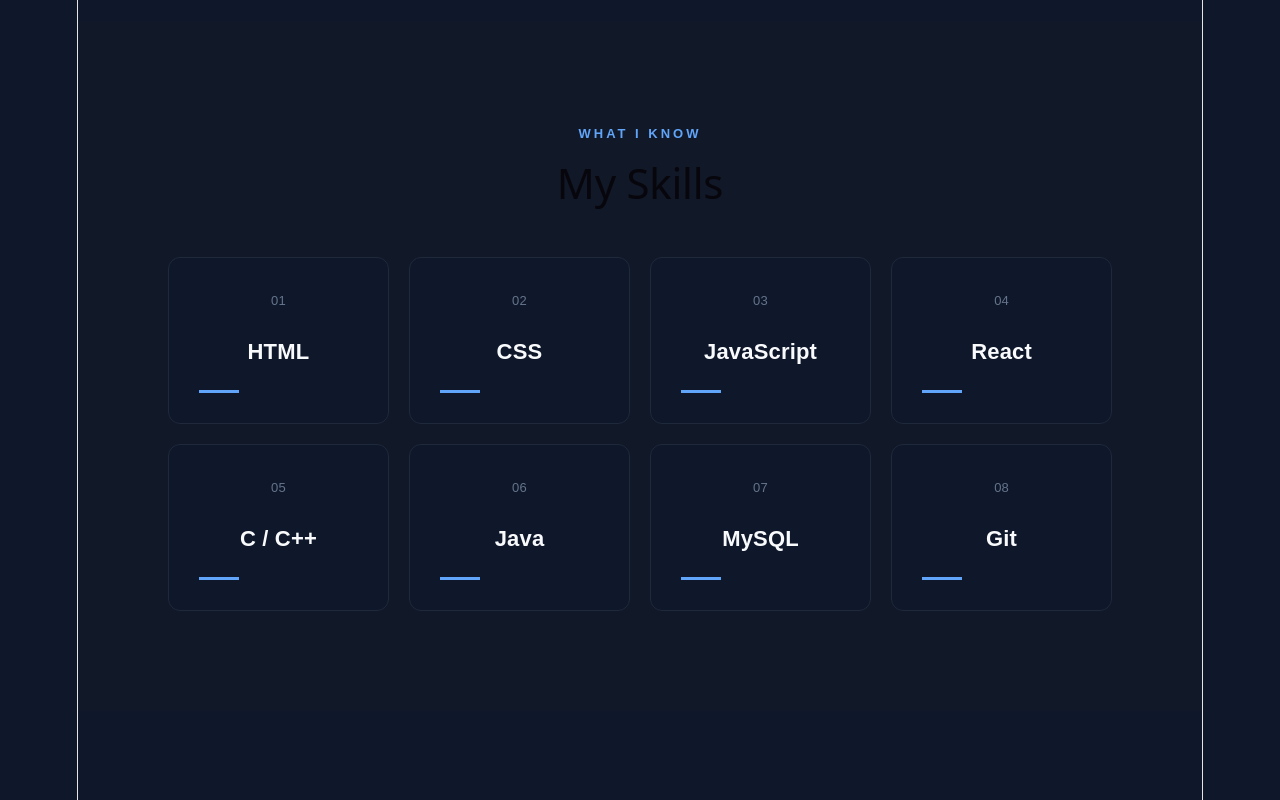
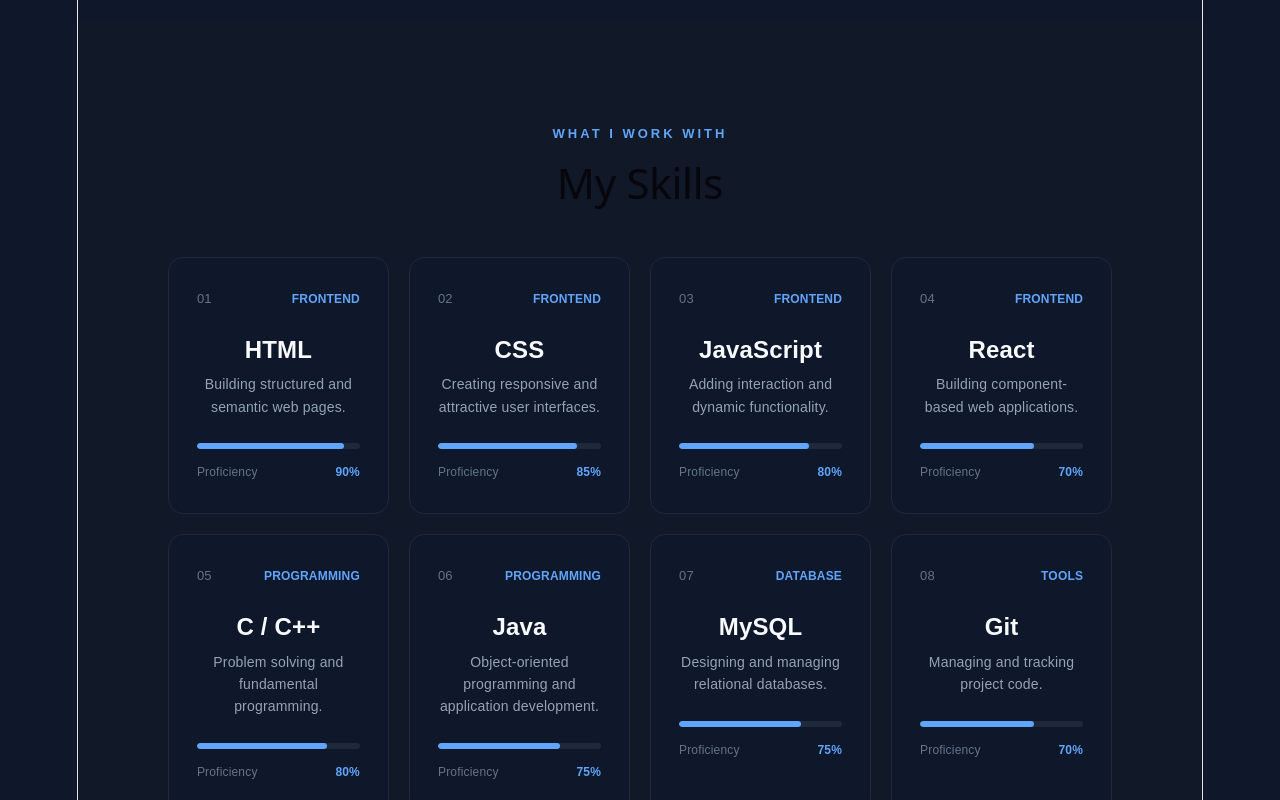
Before and after one commit to chandrima2186/Portfolio, a React app: page / in a window 1280 px wide. Shown: the part 1520-2320 px from the top of the page. Built offline with nearby package versions, Linux system fonts and the light colour scheme; the HTML template or start-up script is replaced by a standard one.

Commit message:
Improve skills section

```diff
--- a/src/App.css
+++ b/src/App.css
@@ -386,48 +386,80 @@
 
 .skills-grid {
   display: grid;
-
   grid-template-columns: repeat(4, 1fr);
-
   gap: 20px;
 }
 
 .skill-card {
-  padding: 30px;
-
+  padding: 28px;
   background: #0f172a;
-
   border: 1px solid #1e293b;
-
-  border-radius: 12px;
-
+  border-radius: 15px;
   transition: 0.3s;
 }
 
 .skill-card:hover {
   transform: translateY(-8px);
+  border-color: #60a5fa;
+  box-shadow: 0 15px 35px rgba(96, 165, 250, 0.12);
+}
 
-  border-color: #60a5fa;
+.skill-top {
+  display: flex;
+  justify-content: space-between;
+  align-items: center;
 }
 
 .skill-number {
   color: #64748b;
-
   font-size: 13px;
 }
 
-.skill-card h3 {
-  font-size: 22px;
-
-  margin: 25px 0;
+.skill-category {
+  color: #60a5fa;
+  font-size: 12px;
+  font-weight: bold;
+  text-transform: uppercase;
 }
 
-.skill-line {
-  width: 40px;
+.skill-card h3 {
+  font-size: 24px;
+  margin: 25px 0 10px;
+}
 
-  height: 3px;
+.skill-card p {
+  color: #94a3b8;
+  font-size: 14px;
+  line-height: 1.6;
+  min-height: 45px;
+}
 
+.skill-progress {
+  width: 100%;
+  height: 6px;
+  background: #1e293b;
+  border-radius: 10px;
+  overflow: hidden;
+  margin-top: 25px;
+}
+
+.skill-progress-bar {
+  height: 100%;
   background: #60a5fa;
+  border-radius: 10px;
+}
+
+.skill-bottom {
+  display: flex;
+  justify-content: space-between;
+  margin-top: 10px;
+  font-size: 12px;
+  color: #64748b;
+}
+
+.skill-bottom span:last-child {
+  color: #60a5fa;
+  font-weight: bold;
 }
 
 @media (max-width: 900px) {
@@ -441,6 +473,8 @@
     grid-template-columns: 1fr;
   }
 }
+
+
 
 /* ================= PROJECTS ================= */
 
--- a/src/components/Skills.jsx
+++ b/src/components/Skills.jsx
@@ -1,33 +1,90 @@
-
 function Skills() {
   const skills = [
-    "HTML",
-    "CSS",
-    "JavaScript",
-    "React",
-    "C / C++",
-    "Java",
-    "MySQL",
-    "Git"
+    {
+      name: "HTML",
+      category: "Frontend",
+      level: 90,
+      description: "Building structured and semantic web pages."
+    },
+    {
+      name: "CSS",
+      category: "Frontend",
+      level: 85,
+      description: "Creating responsive and attractive user interfaces."
+    },
+    {
+      name: "JavaScript",
+      category: "Frontend",
+      level: 80,
+      description: "Adding interaction and dynamic functionality."
+    },
+    {
+      name: "React",
+      category: "Frontend",
+      level: 70,
+      description: "Building component-based web applications."
+    },
+    {
+      name: "C / C++",
+      category: "Programming",
+      level: 80,
+      description: "Problem solving and fundamental programming."
+    },
+    {
+      name: "Java",
+      category: "Programming",
+      level: 75,
+      description: "Object-oriented programming and application development."
+    },
+    {
+      name: "MySQL",
+      category: "Database",
+      level: 75,
+      description: "Designing and managing relational databases."
+    },
+    {
+      name: "Git",
+      category: "Tools",
+      level: 70,
+      description: "Managing and tracking project code."
+    }
   ];
 
   return (
     <section className="section skills-section" id="skills">
       <div className="section-title">
-        <p>WHAT I KNOW</p>
+        <p>WHAT I WORK WITH</p>
         <h2>My Skills</h2>
       </div>
 
       <div className="skills-grid">
         {skills.map((skill, index) => (
-          <div className="skill-card" key={index}>
-            <div className="skill-number">
-              {String(index + 1).padStart(2, "0")}
+          <div className="skill-card" key={skill.name}>
+            <div className="skill-top">
+              <span className="skill-number">
+                {String(index + 1).padStart(2, "0")}
+              </span>
+
+              <span className="skill-category">
+                {skill.category}
+              </span>
             </div>
 
-            <h3>{skill}</h3>
+            <h3>{skill.name}</h3>
 
-            <div className="skill-line"></div>
+            <p>{skill.description}</p>
+
+            <div className="skill-progress">
+              <div
+                className="skill-progress-bar"
+                style={{ width: `${skill.level}%` }}
+              ></div>
+            </div>
+
+            <div className="skill-bottom">
+              <span>Proficiency</span>
+              <span>{skill.level}%</span>
+            </div>
           </div>
         ))}
       </div>
```
